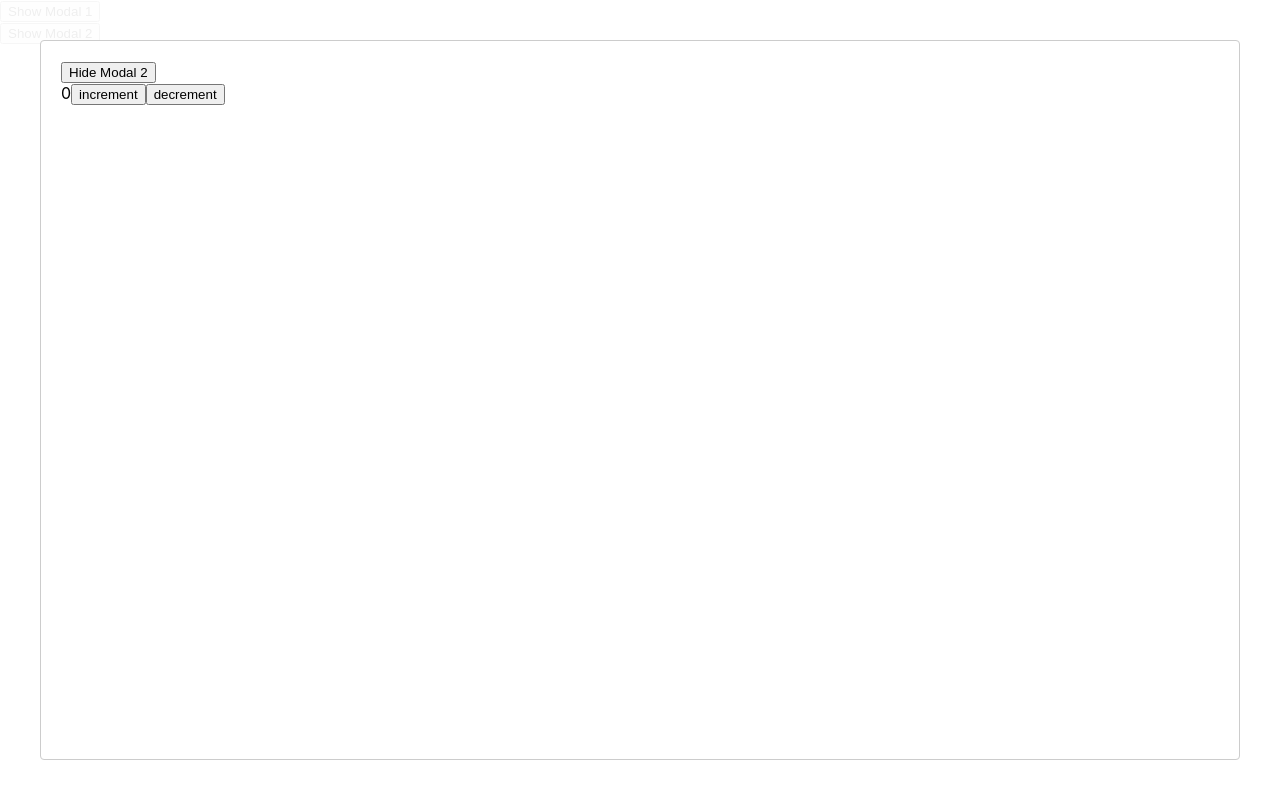
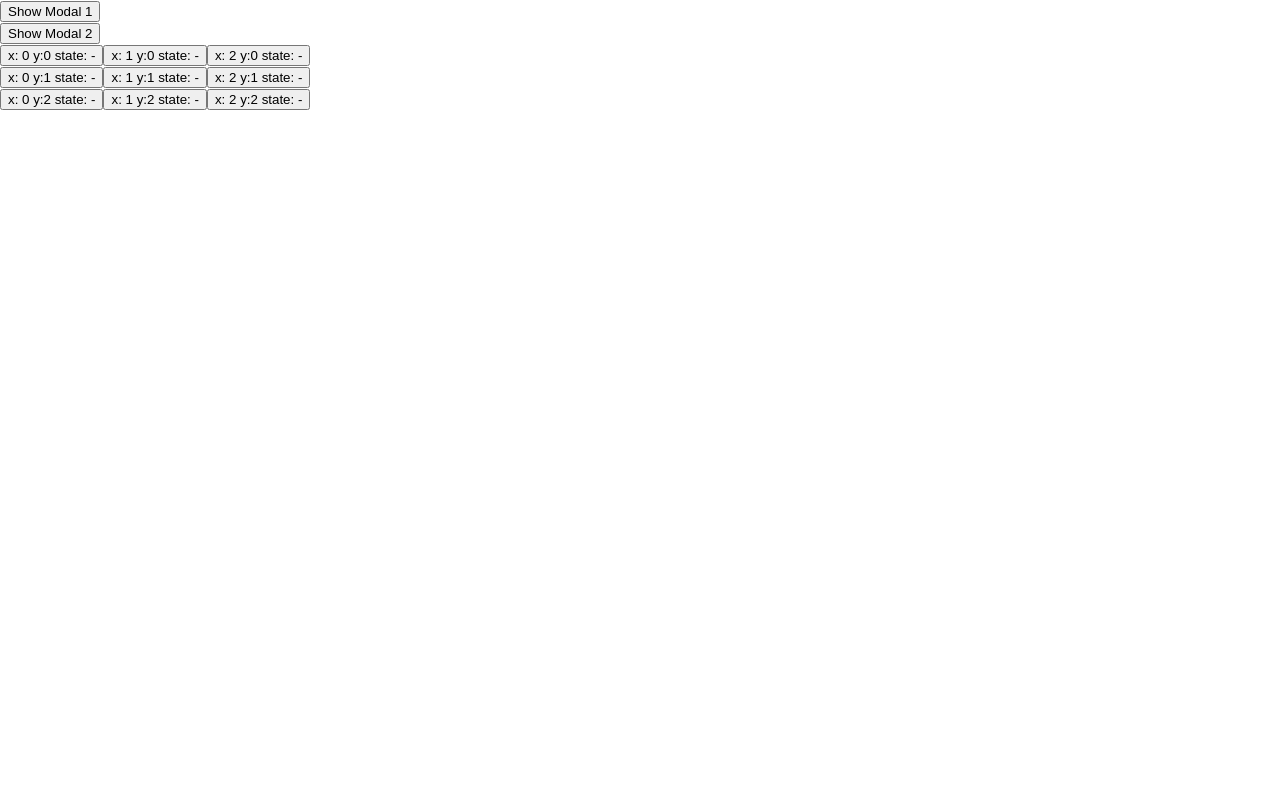
Before and after one commit to YMatoi/learning-react, a React (Create React App) app: page / in a window 1280 px wide. Built offline with nearby package versions, Linux system fonts and the light colour scheme.

Commit message:
add Board

```diff
--- a/src/App.tsx
+++ b/src/App.tsx
@@ -1,11 +1,13 @@
 import React, { useState } from 'react';
 import Modal from './Modal'
+import Board from './Board'
 
 function App() {
   return (
     <div>
-      <Modal isOpen={true} text={"1"} count={0} />
-      <Modal isOpen={true} text={"2"} count={0} />
+      <Modal isOpen={false} text={"1"} count={0} />
+      <Modal isOpen={false} text={"2"} count={0} />
+      <Board num={3}/>
     </div>
   );
 }
--- /dev/null
+++ b/src/Board.tsx
@@ -0,0 +1,47 @@
+import React, { useState } from 'react'
+
+type BoardProps = {
+    num: number;
+}
+
+const Board = (props: BoardProps) => {
+    const size = props.num * props.num
+    const [board, setBoard] = useState(Array(size).fill("-"))
+
+    function setBoardXY(x: number, y: number, state: string) {
+        const pos = props.num * y + x
+        const copy = board.slice()
+        copy[pos] = state
+        setBoard(copy)
+    }
+
+    const [turn, setTurn] = useState(1)
+    function toggleTurn() { setTurn(1 - turn) }
+
+    function onClickBoard(x: number, y: number) {
+        if (board[props.num * y + x] == "-") {
+            setBoardXY(x, y, turn.toString())
+            toggleTurn()
+        }
+    }
+
+    const items = []
+    for (let y = 0; y < props.num; y++) {
+
+        const xs = []
+        for (let x = 0; x < props.num; x++) {
+            xs.push(
+                <button onClick={() => { onClickBoard(x, y) }}>x: {x} y:{y} state: {board[props.num * y + x]}</button>
+            )
+        }
+        items.push(<div>{xs}</div>)
+    }
+
+    return (
+        <div>
+            {items}
+        </div>
+    )
+}
+
+export default Board;
```
